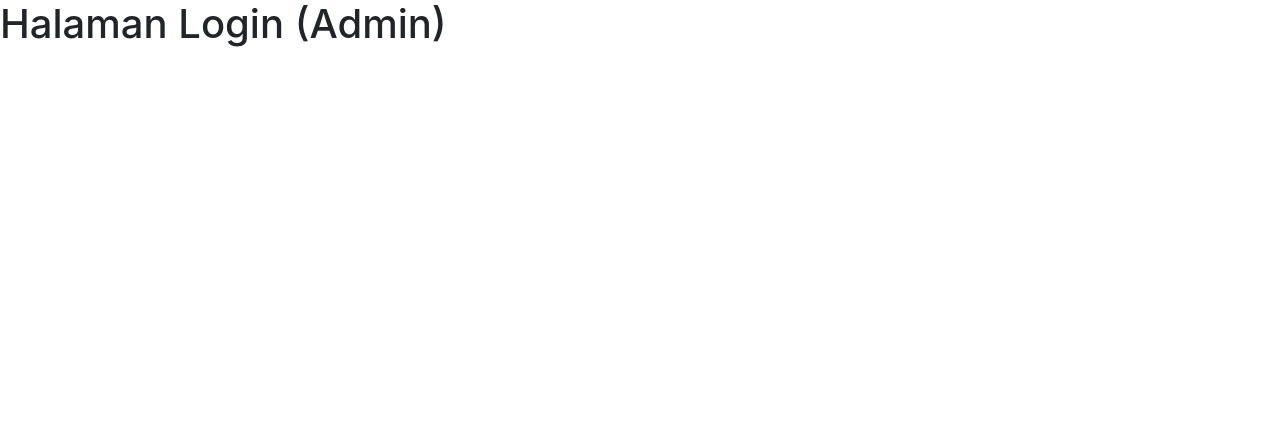
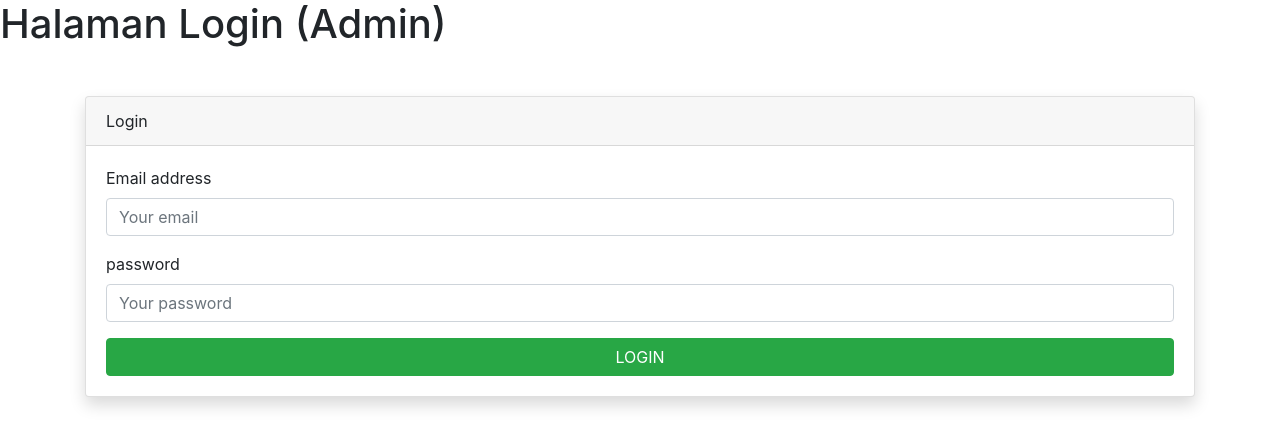
Before and after one commit to HusniFadhilah/pbp-blog, a CodeIgniter 4 app: template app/Views/admin/auth/login.php in a window 1280 px wide. Shown: the top 447 px of the page. Run offline with PHP 8.4 and a stand-in for CodeIgniter, Linux system fonts and the light colour scheme; the template is opened without the code that fills it, so the values that code supplies are empty; some libraries are stand-ins or nearby versions.

Commit message:
Membuat sistem login admin

```diff
--- a/app/Controllers/Admin.php
+++ b/app/Controllers/Admin.php
@@ -6,6 +6,10 @@ class Admin extends BaseController
 {
     public function index()
     {
+        $user_session = session()->has('idadmin');
+        if (!($user_session)) {
+            return redirect()->to('/authadmin');
+        }
         return view('admin/dashboard/dashboard');
     }
 
--- a/app/Controllers/BaseController.php
+++ b/app/Controllers/BaseController.php
@@ -1,4 +1,5 @@
 <?php
+
 namespace App\Controllers;
 
 /**
@@ -41,6 +42,7 @@ class BaseController extends Controller
 		//--------------------------------------------------------------------
 		// E.g.:
 		// $this->session = \Config\Services::session();
+		session();
+		helper(['fungsi_helper']);
 	}
-
 }
--- a/app/Database/Seeds/AdminSeeder.php
+++ b/app/Database/Seeds/AdminSeeder.php
@@ -16,12 +16,6 @@ class AdminSeeder extends \CodeIgniter\Database\Seeder
             'tgl_update' => Time::now(),
         ];
 
-        // Simple Queries
-        $this->db->query(
-            "INSERT INTO admin (nama, email, password, tgl_insert, tgl_update) VALUES(:nama:, :email:, :password:, :tgl_insert:, :tgl_update:)",
-            $data
-        );
-
         // Using Query Builder
         $this->db->table('admin')->insert($data);
     }
--- a/app/Views/admin/auth/login.php
+++ b/app/Views/admin/auth/login.php
@@ -5,6 +5,29 @@
 <!-- Taruh konten di bawah sini -->
 <h1>Halaman Login (Admin)</h1>
 
+<div class="container mt-5">
+    <?php if ((session()->getFlashdata('text'))) : ?>
+        <div class="alert alert-danger"><?= session()->getFlashdata('text'); ?></div>
+    <?php endif ?>
+    <div class="card shadow">
+        <div class="card-header">Login</div>
+        <div class="card-body">
+            <form action="/authadmin/login" method="post">
+                <div class="form-group">
+                    <label for="email">Email address</label>
+                    <input type="email" class="form-control <?= $validation->hasError('email') ? 'is-invalid' : '' ?>" id="email" placeholder="Your email" name="email">
+                    <span class="invalid-feedback ml-2"><?= $validation->getError('email') ?></span>
+                </div>
+                <div class="form-group">
+                    <label for="password">password</label>
+                    <input type="password" class="form-control <?= $validation->hasError('password') ? 'is-invalid' : '' ?>" id="password" placeholder="Your password" name="password">
+                    <span class="invalid-feedback ml-2"><?= $validation->getError('password') ?></span>
+                </div>
+                <button type="submit" class="btn btn-block btn-success">LOGIN</button>
+            </form>
+        </div>
+    </div>
+</div>
 
 <!-- AKHIR ISI KONTEN -->
 
--- a/app/Views/admin/dashboard/dashboard.php
+++ b/app/Views/admin/dashboard/dashboard.php
@@ -4,7 +4,7 @@
 <!-- ISI KONTEN -->
 <!-- Taruh konten di bawah sini -->
 <h1>Halaman Dashboard Admin</h1>
-
+<a href="/authadmin/logout"><button type="submit" class="btn btn-warning">LOGOUT</button></a>
 
 <!-- AKHIR ISI KONTEN -->
 
```
Also changed, not shown: app/Controllers/AuthAdmin.php (+66 -3 lines), app/Helpers/fungsi_helper.php (+7 -0 lines).
